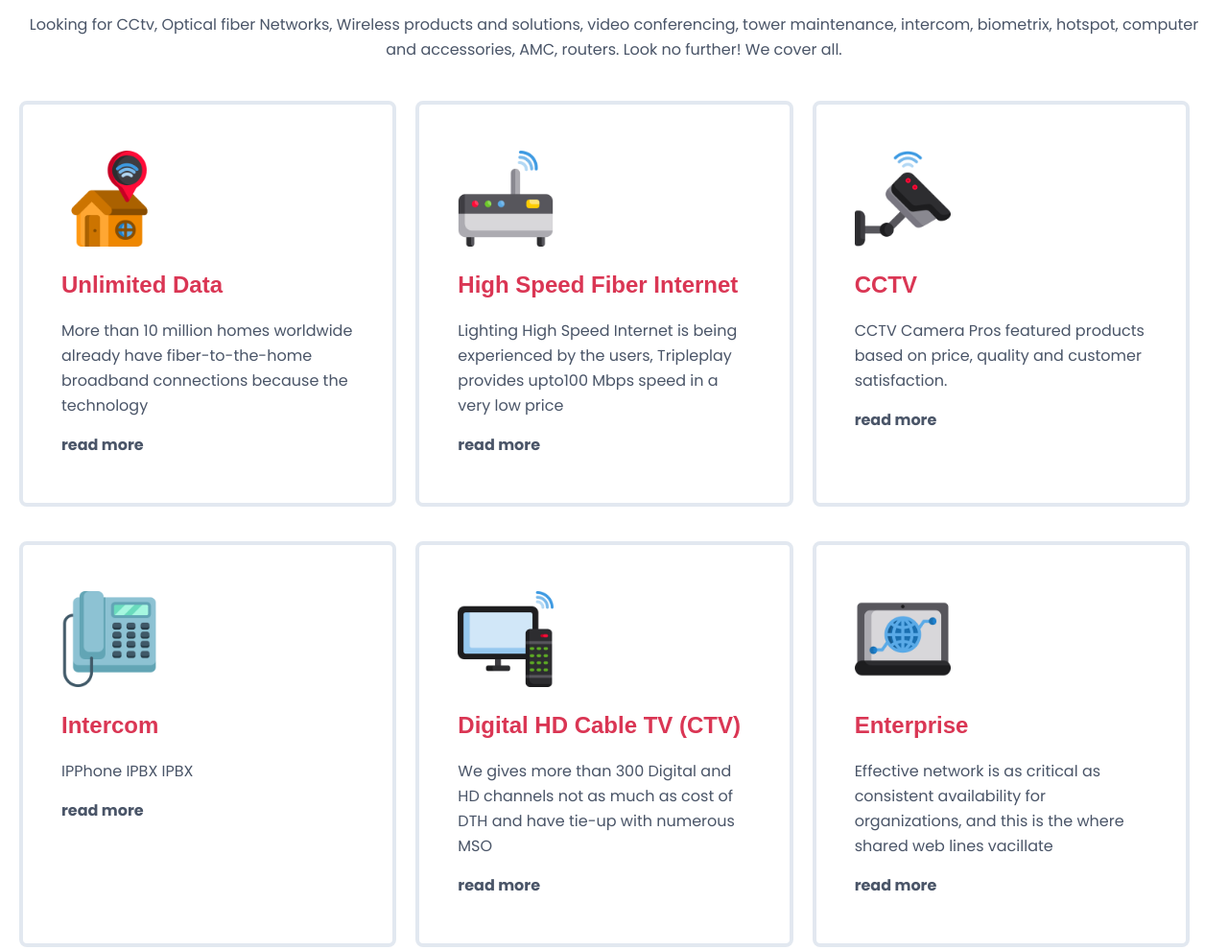
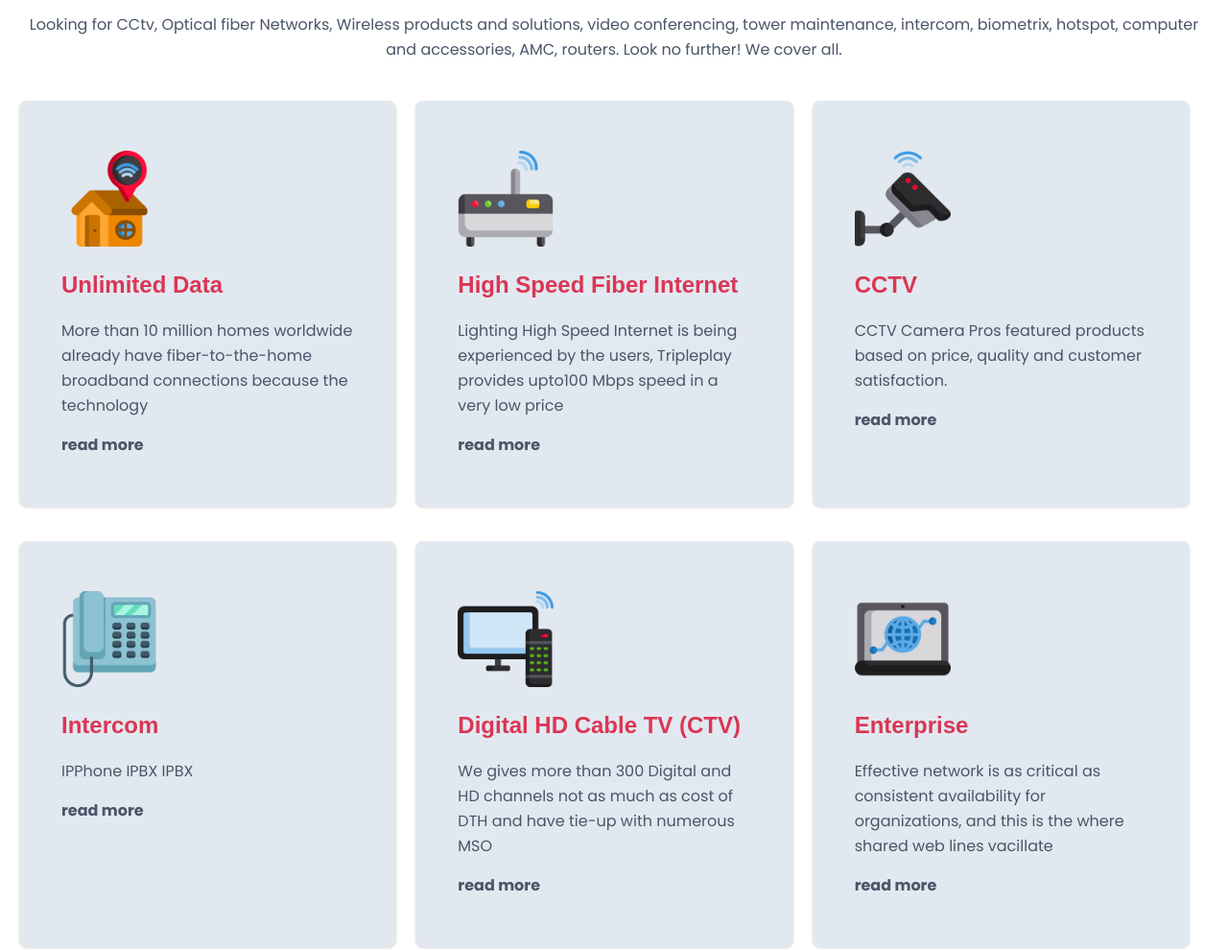
Before and after one commit to NaveenKharwar/jk-technologies, a Gatsby site: page / in a window 1280 px wide. Shown: the part 1656-2646 px from the top of the page at 96% size. Built offline with nearby package versions, Linux system fonts and the light colour scheme; Gatsby itself is replaced by a stand-in of ours; a web font is replaced by a local one.

Commit message:
- Services card reformed

```diff
--- a/src/components/layout.css
+++ b/src/components/layout.css
@@ -85,7 +85,7 @@ nav .navigation_container {
 }
 
 #services .services-card {
-  @apply border-solid border-4 border-gray-300  mr-5 px-10 py-12 rounded-lg;
+  @apply border-solid border-4 border-gray-300 bg-gray-300  mr-5 px-10 py-12 rounded-lg;
 }
 
 #services .services-card p {
--- a/src/components/sections/ServicesCard.js
+++ b/src/components/sections/ServicesCard.js
@@ -3,8 +3,8 @@ import { Link } from "gatsby"
 
 const ServicesCard = props => {
   return (
-    <div className="services-card__container flex mb-5">
-      <div className="services-card flex-1">
+    <div className="services-card__container flex mb-5 ">
+      <div className="services-card flex-1  shadow hover:shadow-2xl">
         <div style={{ width: `100px` }}>
           <img
             className="mb-5"
```
